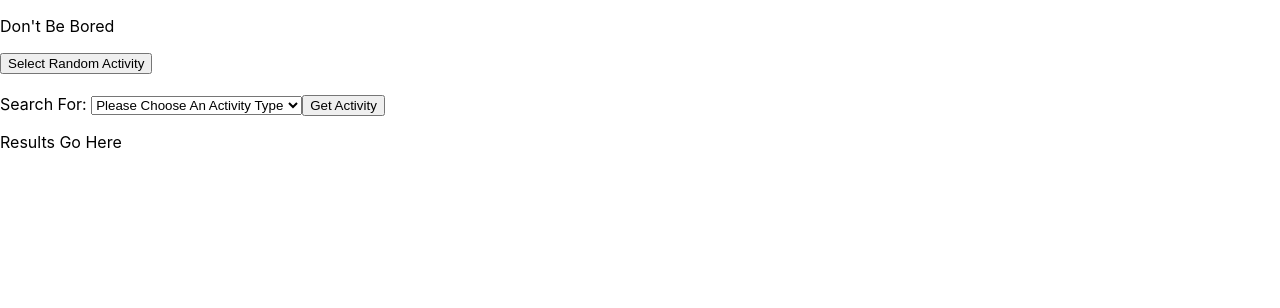
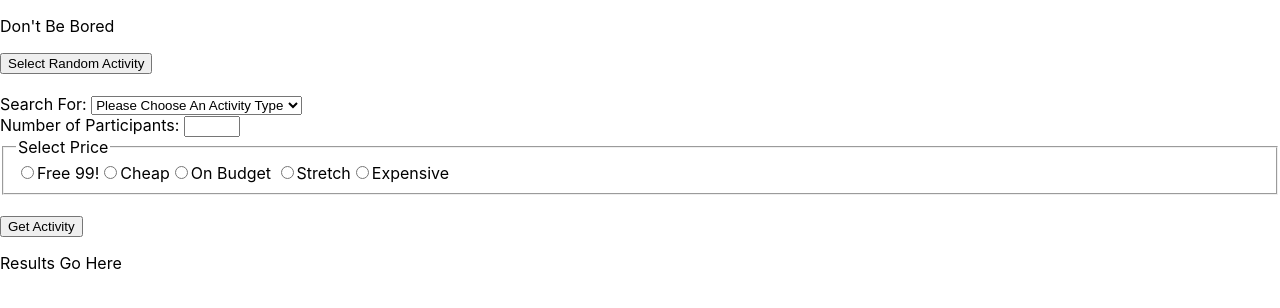
Before and after one commit to CrystalRedmon/nodeserver, a React (Create React App) app in the folder client/: page / in a window 1280 px wide. Shown: the top 308 px of the page. Built offline with nearby package versions, Linux system fonts and the light colour scheme.

Commit message:
add fieldset and inputs for price

```diff
--- a/client/src/App.js
+++ b/client/src/App.js
@@ -9,7 +9,8 @@ function App() {
   const [type, setType] = useState('');
   const [criteria, setCriteria] = useState({
     type: '',
-    participants: '1'
+    participants: '',
+    price: ''
   });
 
   const handleOnClick = () => {
@@ -28,20 +29,19 @@ function App() {
 
 
 
+  const params = new URLSearchParams(criteria)
 
   const getActivityByCriteria = (evt) => {
     evt.preventDefault();
 
     // new URLSearchParams creates a search param object and creates a string
-    const params = new URLSearchParams(criteria)
-
 
     console.log('Getting criteria', params);
 
     axios.get(`/ideas/bycriteria${params}`)
       .then(response => {
         console.log('This is the criteria response: ', response.data);
-        setActivity(response.data.activity);
+        setActivity(response.data);
       })
       .catch(error => {
         console.log('Unable to get byCriteria: ', error);
@@ -82,6 +82,44 @@ function App() {
             <option value='relaxation'>Relaxation</option>
             <option value='social'>Social</option>
           </select>
+          <br></br>
+
+
+
+          <label htmlFor='participantsInput'>Number of Participants: </label>
+          <input onChange={evt => setCriteria({ ...criteria, participants: evt.target.value })} type='number' id='participantsInput' min='1' max='10'></input>
+          <br></br>
+
+          <fieldset onChange={evt =>setCriteria({...criteria, price: evt.target.value})}>
+            <legend>Select Price</legend>
+          {/* /// TODO- REMOVE BORDER  */}
+          <input type='radio' name='priceInput' value='0'>
+            </input>
+            <label htmlFor='priceInput'>Free 99!</label>
+
+            <input type='radio' name='priceInput' value='minprice=0.01&maxprice=0.49' >
+            </input>
+            <label htmlFor='priceInput'>Cheap</label>
+
+            <input type='radio' name='priceInput' value='.5'>
+            </input>
+            <label htmlFor='priceInput'>On Budget </label>
+
+            <input type='radio' name='priceInput' value='minprice=.5&maxprice=.99' >
+            </input>
+            <label htmlFor='priceInput'>Stretch</label>
+
+            <input type='radio' name='priceInput' value='1' >
+            </input>
+            <label htmlFor='priceInput'>Expensive</label>
+
+          </fieldset>
+
+
+
+          <br></br>
+
+
           <button type='submit'>
             Get Activity
           </button >
@@ -89,7 +127,7 @@ function App() {
 
 
         <div>
-          {activity ? <p>{activity}</p> : <p>Results Go Here</p>}
+          {activity.activity ? <p>{activity.activity}</p> : <p>Results Go Here</p>}
         </div>
 
       </main>
```
